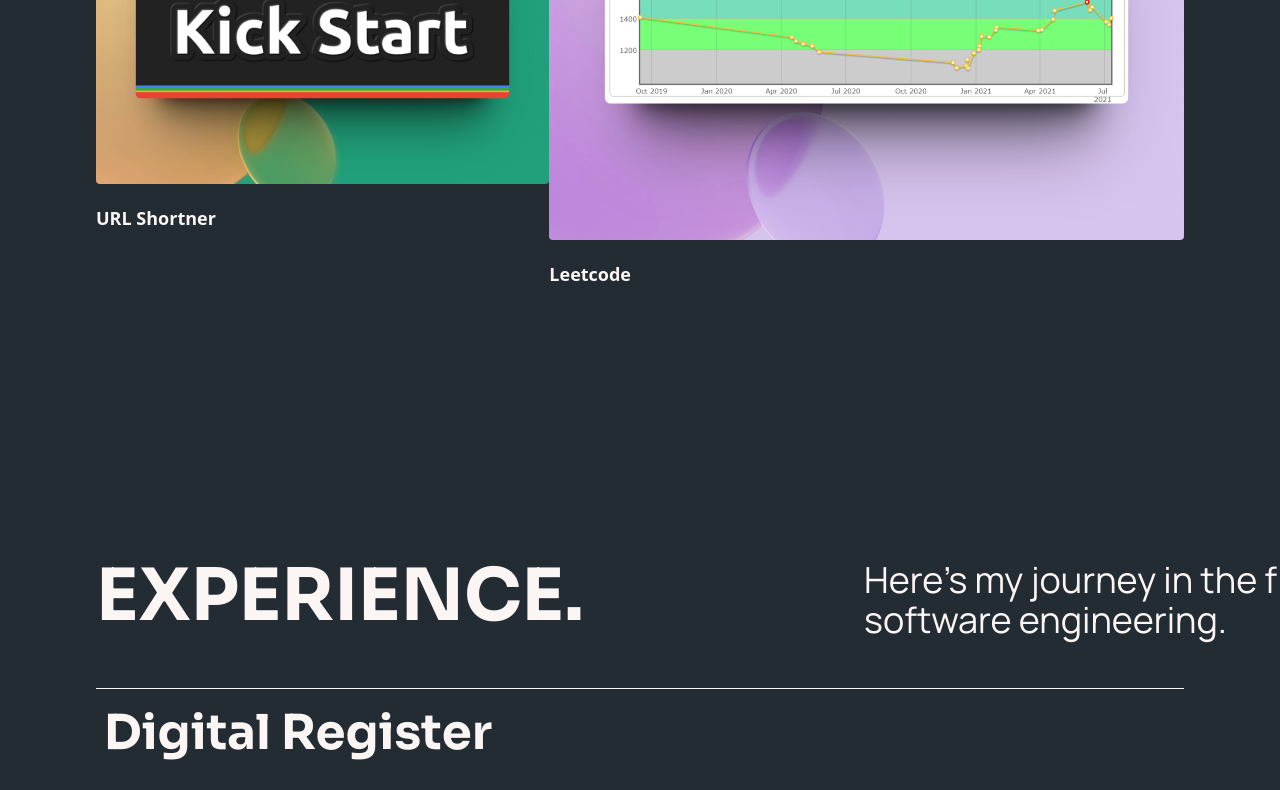
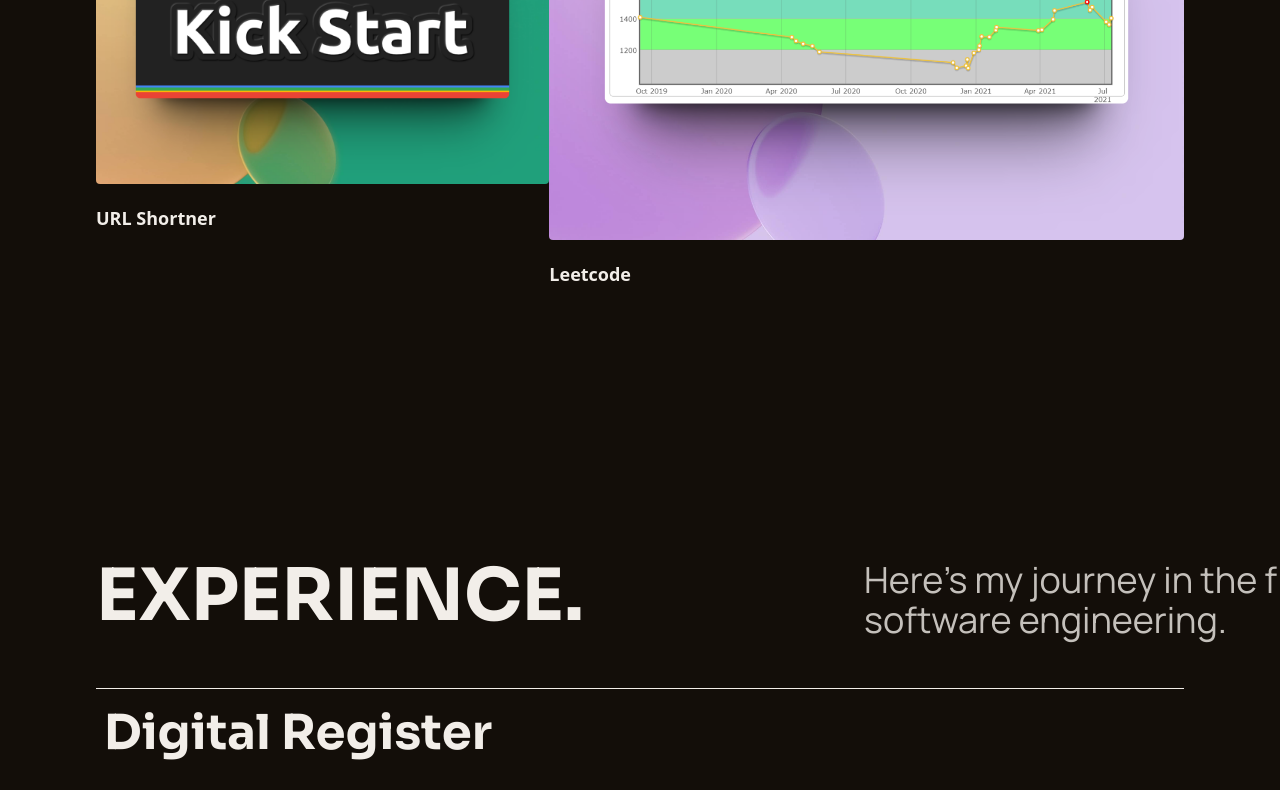
Before and after one commit to Abh1shekSingh/babbar, a Next.js app: page / in a window 1280 px wide. Shown: the part 2000-2790 px from the top of the page. Built offline with nearby package versions, Linux system fonts and the light colour scheme.

Commit message:
Color Scheme Changed

```diff
--- a/app/globals.css
+++ b/app/globals.css
@@ -4,17 +4,9 @@
 
 body {
   overflow-x: hidden;
-  /* background-color: #e1e1db;
-  background-image: url('/images/nnnoise.svg');
-  background-size: contain;
-  background-repeat: repeat; */
+  background-color: #F6F6F4;
 }
 
-/* #about, .black-portion {
-  background-image: url('/images/nnnoise-black.svg');
-  background-size: contain;
-  background-repeat: repeat;
-} */
 
 #one {
   top: calc(20vh + 0em);
--- a/components/About.jsx
+++ b/components/About.jsx
@@ -17,7 +17,7 @@ const About = () => {
                 <div className=' absolute top-0 h-full w-full rounded bg-gradient-to-t from-dark to-transparent opacity-80 xl:opacity-75 2xl:rounded-2xl'></div>
             </div>
         </div>
-        <p className='relative  -mt-8 flex w-full items-end justify-end text-xl font-medium text-light sm:-mt-12 xl:text-3xl'>
+        <p className='relative opacity-80 -mt-8 flex w-full items-end justify-end text-xl font-medium text-light sm:-mt-12 xl:text-3xl'>
             <span className='max-w-[44ch]'>Lorem ipsum dolor sit amet, consectetur adipiscing elit. Cras ut hendrerit nulla, sed fringilla purus. Aenean quis est eu lacus feugiat semper sed ut turpis. In nec nisl enim Cras mattis rutrum arcu, ut fringilla nibh mattis vitae. Pellentesque blandit bibendum tempus. Sed sit amet vestibulum massa, in fermentum odio</span>
         </p>
     </section>
--- a/components/Experience.jsx
+++ b/components/Experience.jsx
@@ -33,7 +33,7 @@ const Experience = () => {
           <h2 className={`sm:col-span-12 md:col-span-6 uppercase text-[40px] sm:text-7xl  xs:text-4xl duration-500 text-light font-bold ${sora.className}`}>
             <Animation word = {heading} className = "achievements" />
           </h2>
-          <p className={`sm:col-span-12 md:col-span-6 text-light text-lg xl:text-4xl ${manrope.className}`}>Here's my journey in the field of software engineering.</p>
+          <p className={`sm:col-span-12 md:col-span-6 text-light text-lg xl:text-4xl opacity-80 ${manrope.className}`}>Here's my journey in the field of software engineering.</p>
         </div>
         <div className='mt-12 w-full'>
           <div className='mt-12 flex flex-col justify-between gap-y-16'>
@@ -42,7 +42,7 @@ const Experience = () => {
                 <h3 className={`py-7 text-left text-2xl font-bold text-light sm:py-6  sm:text-3xl md:py-5 md:text-4xl lg:text-5xl  3xl:py-6 ${sora.className}`}>Digital Register</h3>
               </div>
               <div className='relative flex min-h-[20vh] flex-col place-items-start gap-x-20 pb-12 lg:grid lg:grid-cols-12 '>
-                <p className={`${manrope.className} col-span-12 max-w-[40ch] pt-2 text-light text-lg font-medium md:text-lg lg:col-span-6 2xl:text-xl`}>Lorem ipsum dolor sit amet, consectetur adipiscing elit. Cras ut hendrerit nulla, sed fringilla purus. Aenean quis est eu lacus feugiat semper sed ut turpis. In nec nisl enim</p>
+                <p className={`${manrope.className} opacity-80 col-span-12 max-w-[40ch] pt-2 text-light text-lg font-medium md:text-lg lg:col-span-6 2xl:text-xl`}>Lorem ipsum dolor sit amet, consectetur adipiscing elit. Cras ut hendrerit nulla, sed fringilla purus. Aenean quis est eu lacus feugiat semper sed ut turpis. In nec nisl enim</p>
                 <span className='absolute bottom-0 -z-10 flex  w-full items-end justify-end  text-9xl font-extrabold leading-tighter text-light opacity-50 '>01</span>
               </div>
             </div>
@@ -51,7 +51,7 @@ const Experience = () => {
                 <h3 className={`py-7 text-left text-2xl font-bold text-light sm:py-6  sm:text-3xl md:py-5 md:text-4xl lg:text-5xl  3xl:py-6 ${sora.className}`}>365 Labs</h3>
               </div>
               <div className='relative flex min-h-[20vh] flex-col place-items-start gap-x-20 pb-12 lg:grid lg:grid-cols-12 '>
-                <p className={`${manrope.className} col-span-12 max-w-[40ch] pt-2 text-light text-lg font-medium md:text-lg lg:col-span-6 2xl:text-xl`}>Lorem ipsum dolor sit amet, consectetur adipiscing elit. Cras ut hendrerit nulla, sed fringilla purus. Aenean quis est eu lacus feugiat semper sed ut turpis. In nec nisl enim</p>
+                <p className={`${manrope.className} opacity-80 col-span-12 max-w-[40ch] pt-2 text-light text-lg font-medium md:text-lg lg:col-span-6 2xl:text-xl`}>Lorem ipsum dolor sit amet, consectetur adipiscing elit. Cras ut hendrerit nulla, sed fringilla purus. Aenean quis est eu lacus feugiat semper sed ut turpis. In nec nisl enim</p>
                 <span className='absolute bottom-0 -z-10 flex  w-full items-end justify-end  text-9xl font-extrabold leading-tighter text-light opacity-50 '>02</span>
               </div>
             </div>
@@ -60,7 +60,7 @@ const Experience = () => {
                 <h3 className={`py-7 text-left text-2xl font-bold text-light sm:py-6  sm:text-3xl md:py-5 md:text-4xl lg:text-5xl  3xl:py-6 ${sora.className}`}>Urban Company</h3>
               </div>
               <div className='relative flex min-h-[20vh] flex-col place-items-start gap-x-20 pb-12 lg:grid lg:grid-cols-12 '>
-                <p className={`${manrope.className} col-span-12 max-w-[40ch] pt-2 text-light text-lg font-medium md:text-lg lg:col-span-6 2xl:text-xl`}>Lorem ipsum dolor sit amet, consectetur adipiscing elit. Cras ut hendrerit nulla, sed fringilla purus. Aenean quis est eu lacus feugiat semper sed ut turpis. In nec nisl enim</p>
+                <p className={`${manrope.className} opacity-80 col-span-12 max-w-[40ch] pt-2 text-light text-lg font-medium md:text-lg lg:col-span-6 2xl:text-xl`}>Lorem ipsum dolor sit amet, consectetur adipiscing elit. Cras ut hendrerit nulla, sed fringilla purus. Aenean quis est eu lacus feugiat semper sed ut turpis. In nec nisl enim</p>
                 <span className='absolute bottom-0 -z-10 flex  w-full items-end justify-end  text-9xl font-extrabold leading-tighter text-light opacity-50 '>03</span>
               </div>
             </div>
--- a/components/Hero.jsx
+++ b/components/Hero.jsx
@@ -36,11 +36,11 @@ const Hero = () => {
   },[])
   return (
     <section id='hero' className='bg-[#f6f6f4] mb-[-100svh] py-0'>
-        <div className='p-7 sticky h-svh top-0 z-90 w-full text-5xl  flex items-end sm:items-center justify-center bg-slate-500'>
+        <div className='p-7 sticky h-svh top-0 z-90 w-full text-5xl  flex items-end sm:items-center justify-center'>
             <Image className='absolute top-16 sm:top-0 w-7/8 sm:w-3/5 lg:w-2/5 z-0' src={circleSVG} alt='circle' width={400} height={400} />
             <div className='relative z-10 w-full'>
               <div className='text_wrapper flex flex-col justify-center items-start gap-y-3 relative bottom-24 sm:items-center sm:gap-y-8'>
-                <h1 className={`relative flex w-full flex-col  whitespace-nowrap text-[40px] font-bold uppercase leading-tighter text-dark duration-500 xs:text-lg sm:text-9xl ${sora.className}`}>
+                <h1 className={`relative flex w-full flex-col  whitespace-nowrap text-[40px] font-bold uppercase leading-tighter text-[#2d2926] duration-500 xs:text-lg sm:text-9xl ${sora.className}`}>
                   <span className='flex-col flex sm:pl-[13%] 2xl:pl-[16%] 4xl:pl-[21%]'>
                     <Animation word = {greet} className = "greet"/>
                   </span>
--- a/components/Showcase.jsx
+++ b/components/Showcase.jsx
@@ -22,7 +22,7 @@ const Showcase = () => {
         <div className='col-span-7'>
           <Link href='/'>
             <div className='mb-4 overflow-hidden mx-auto rounded transition-all duration-300 hover:rounded-xl xl:mb-5 2xl:mb-6 3xl:mb-7 '>
-              <Image src={leetcode} alt='leetcode'/>
+              <Image src={leetcode} alt='leetcode' loading='lazy' className='transition-all duration-500 hover:scale-110'/>
             </div>
             <div className=' mt-3 flex flex-col justify-between  gap-y-4 @lg:flex-row'>
               <h3 className='w-fit text-light text-lg font-bold text-accent-300 2xl:text-3xl 3xl:text-3xl'>DTU FEC</h3>
@@ -32,7 +32,7 @@ const Showcase = () => {
         <div className='xl:col-span-5 col-span-7 xl:pt-[5rem]'>
           <Link href='/'>
             <div className='mb-4 overflow-hidden rounded transition-all duration-300 hover:rounded-xl xl:mb-5 2xl:mb-6 3xl:mb-7 '>
-              <Image src={codeforces} alt='leetcode' layout='responsive'  />
+              <Image src={codeforces} alt='leetcode' loading='lazy' className='transition-all duration-500 hover:scale-110' />
             </div>
             <div className=' mt-3 flex flex-col justify-between  gap-y-4 @lg:flex-row'>
               <h3 className='w-fit text-light text-lg font-bold text-accent-300 2xl:text-3xl 3xl:text-3xl'>Cryptochat</h3>
@@ -42,7 +42,7 @@ const Showcase = () => {
         <div className='xl:col-span-5  xl:pt-[5rem]'>
           <Link href='/'>
             <div className='mb-4 overflow-hidden rounded transition-all duration-300 hover:rounded-xl xl:mb-5 2xl:mb-6 3xl:mb-7 '>
-              <Image src={kickstart} alt='leetcode' layout='responsive'  />
+              <Image src={kickstart} alt='leetcode' loading='lazy' className='transition-all duration-500 hover:scale-110' />
             </div>
             <div className=' mt-3 flex flex-col justify-between  gap-y-4 @lg:flex-row'>
               <h3 className='w-fit text-light text-lg font-bold text-accent-300 2xl:text-3xl 3xl:text-3xl'>URL Shortner</h3>
@@ -52,7 +52,7 @@ const Showcase = () => {
         <div className='col-span-7 '>
           <Link href='/'>
             <div className='mb-4 overflow-hidden rounded transition-all duration-300 hover:rounded-xl xl:mb-5 2xl:mb-6 3xl:mb-7 '>
-              <Image src={codeforces} alt='leetcode' layout='responsive' />
+              <Image src={codeforces} alt='leetcode' loading='lazy' className='transition-all duration-500 hover:scale-110' />
             </div>
             <div className=' mt-3 flex flex-col justify-between  gap-y-4 @lg:flex-row'>
               <h3 className='w-fit text-light text-lg font-bold text-accent-300 2xl:text-3xl 3xl:text-3xl'>Leetcode</h3>
--- a/tailwind.config.js
+++ b/tailwind.config.js
@@ -7,8 +7,8 @@ module.exports = {
   ],
   theme: {
     colors : {
-      'light' : '#FBF5F3',
-      'dark' : '#232C33',
+      'light' : '#f2eee9',
+      'dark' : '#130e09',
     },
 
   },
```
